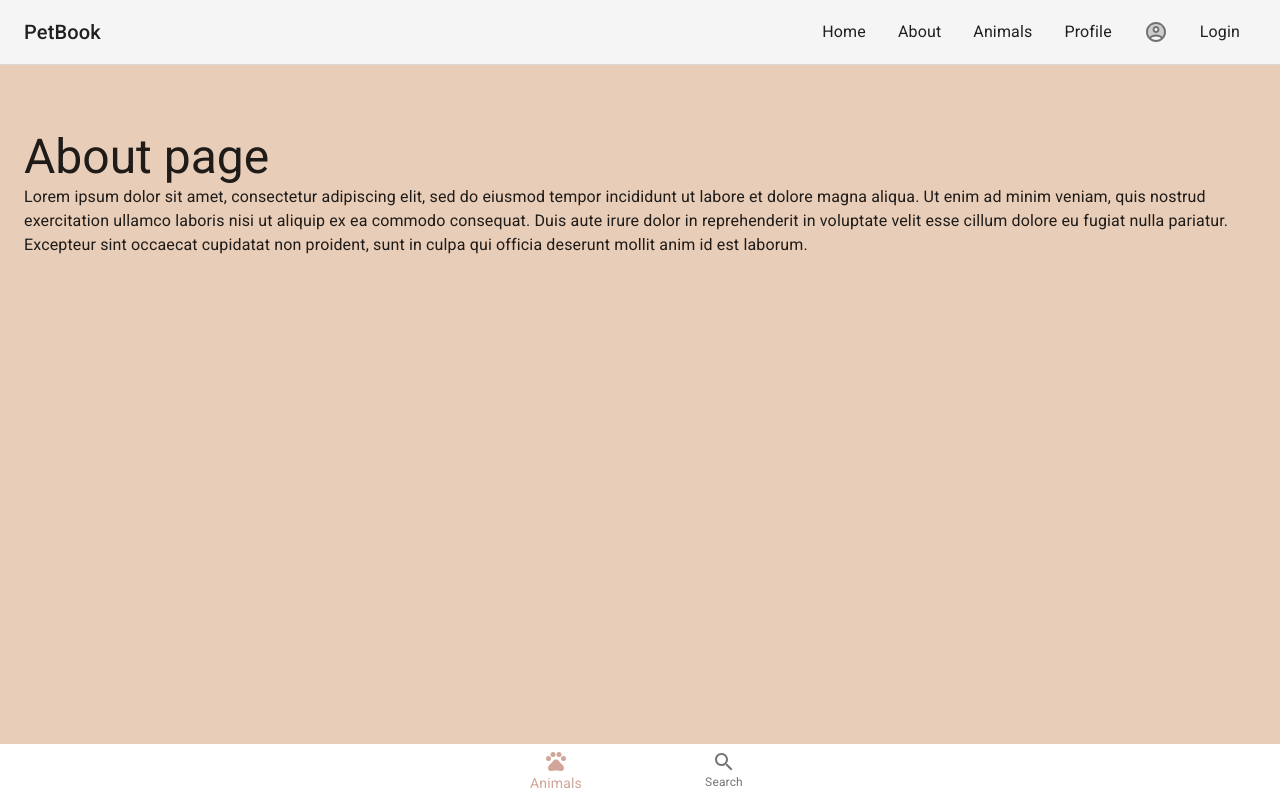
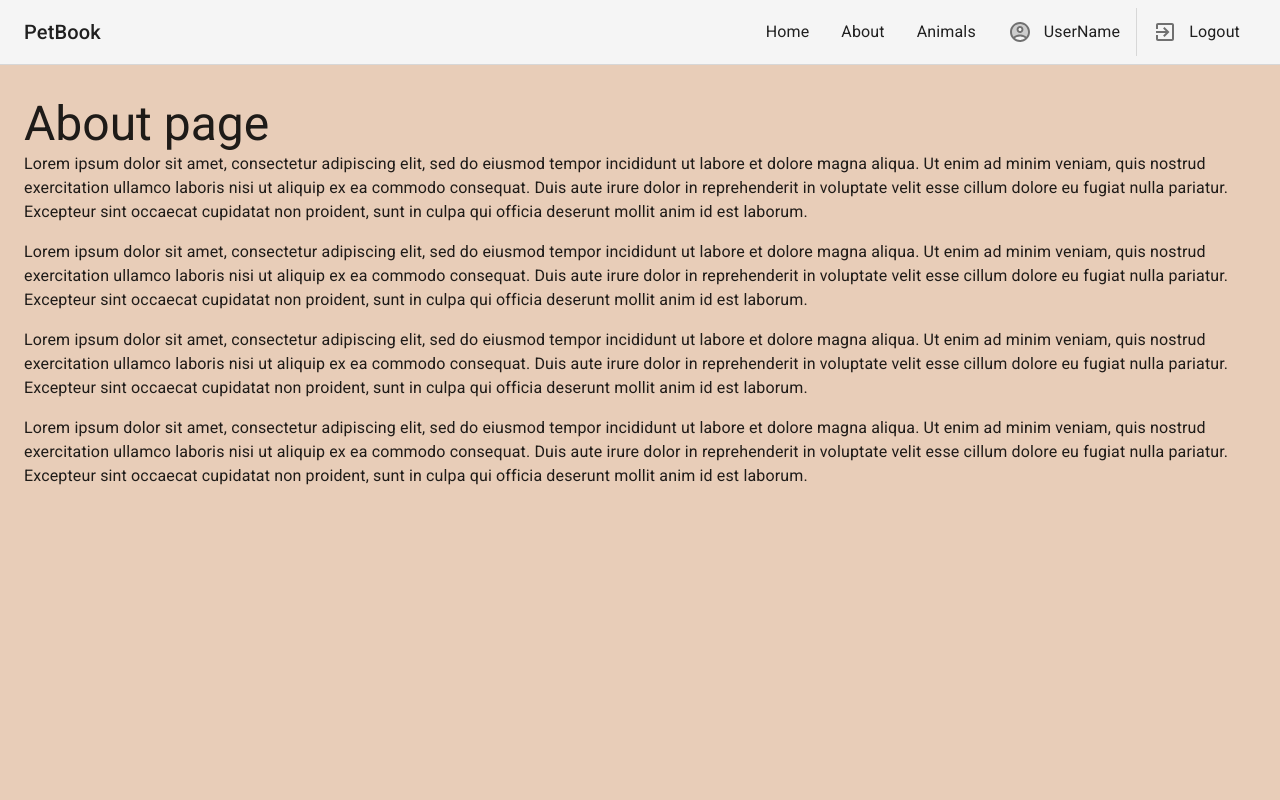
Before and after one commit to pets-oss/pets-front, a React (Create React App) app: page /about in a window 1280 px wide. Built offline with nearby package versions, Linux system fonts and the light colour scheme.

Commit message:
add styles to site navigation components

```diff
--- a/src/App.tsx
+++ b/src/App.tsx
@@ -32,8 +32,8 @@ const useStyles = makeStyles((theme) => ({
     backgroundColor: '#e8cdb8',
   },
   main: {
-    marginTop: theme.spacing(8),
-    marginBottom: theme.spacing(2),
+    marginTop: theme.spacing(12),
+    marginBottom: theme.spacing(10),
   },
   footer: {
     padding: theme.spacing(3, 2),
@@ -57,6 +57,7 @@ function App() {
             <Route exact path="/animal/:id" component={Animal} />
             <Route exact path="/search" component={PageNotImplemented} />
             <Route exact path="/login" component={PageNotImplemented} />
+            <Route exact path="/logout" component={PageNotImplemented} />
             <Route exact path="/" component={Home} />
             <Route component={PageNotFound} />
           </Switch>
--- a/src/components/SiteBottomNavigation.tsx
+++ b/src/components/SiteBottomNavigation.tsx
@@ -1,10 +1,12 @@
 import React from "react";
 import { Link } from "react-router-dom";
-import { makeStyles } from "@material-ui/core/styles";
 import BottomNavigation from "@material-ui/core/BottomNavigation";
 import BottomNavigationAction from "@material-ui/core/BottomNavigationAction";
 import PetsTwoToneIcon from "@material-ui/icons/PetsTwoTone";
 import SearchTwoToneIcon from "@material-ui/icons/SearchTwoTone";
+import { makeStyles } from "@material-ui/core/styles";
+import { useTheme } from '@material-ui/core/styles';
+import useMediaQuery from '@material-ui/core/useMediaQuery';
 
 const useStyles = makeStyles({
   root: {
@@ -15,10 +17,13 @@ const useStyles = makeStyles({
 });
 
 export default function SiteBottomNavigation() {
+  const [value, setValue] = React.useState(0);
   const classes = useStyles();
-  const [value, setValue] = React.useState(0);
+  const theme = useTheme();
 
-  return (
+  // todo - there will be a problem with active nav if route will change
+
+  return useMediaQuery(theme.breakpoints.down('xs')) ? (
     <BottomNavigation
       value={value}
       onChange={(event, newValue) => {
@@ -40,5 +45,5 @@ export default function SiteBottomNavigation() {
         icon={<SearchTwoToneIcon />}
       />
     </BottomNavigation>
-  );
+  ) : null;
 }
--- a/src/components/SiteTopNavigation.tsx
+++ b/src/components/SiteTopNavigation.tsx
@@ -6,39 +6,16 @@ import List from "@material-ui/core/List";
 import ListItem from "@material-ui/core/ListItem";
 import ListItemIcon from "@material-ui/core/ListItemIcon";
 import ListItemText from "@material-ui/core/ListItemText";
+import Divider from "@material-ui/core/Divider";
 import AccountCircleTwoToneIcon from '@material-ui/icons/AccountCircleTwoTone';
+import ExitToAppTwoToneIcon from '@material-ui/icons/ExitToAppTwoTone';
 import { Link as RouterLink, LinkProps as RouterLinkProps } from "react-router-dom";
 import { Omit } from "@material-ui/types";
 
 import { makeStyles } from "@material-ui/core/styles";
+import { useTheme } from "@material-ui/core/styles";
+import useMediaQuery from "@material-ui/core/useMediaQuery";
 
-
-interface ListItemLinkProps {
-  icon?: React.ReactElement;
-  primary: string;
-  to: string;
-}
-
-function ListItemLink(props: ListItemLinkProps) {
-  const { icon, primary, to } = props;
-
-  const renderLink = React.useMemo(
-    () =>
-      React.forwardRef<any, Omit<RouterLinkProps, 'to'>>((itemProps, ref) => (
-        <RouterLink to={to} ref={ref} {...itemProps} />
-      )),
-    [to],
-  );
-
-  return (
-    <li>
-      <ListItem button component={renderLink}>
-        {icon ? <ListItemIcon>{icon}</ListItemIcon> : null}
-        <ListItemText primary={primary} />
-      </ListItem>
-    </li>
-  );
-}
 
 const useStyles = makeStyles((theme) => ({
   '@global': {
@@ -63,27 +40,73 @@ const useStyles = makeStyles((theme) => ({
     flexDirection: 'row',
     padding: 0,
   },
+  menuItem: {
+    [theme.breakpoints.down('sm')]: {
+      display: 'none',
+    }
+  },
   link: {
     margin: theme.spacing(1, 1.5),
   },
 }));
+interface ListItemLinkProps {
+  icon?: React.ReactElement;
+  primary?: string;
+  to: string;
+}
+
+function ListItemLink(props: ListItemLinkProps) {
+  const { icon, primary, to } = props;
+  const classes = useStyles();
+
+  const renderLink = React.useMemo(
+    () =>
+      React.forwardRef<any, Omit<RouterLinkProps, 'to'>>((itemProps, ref) => (
+        <RouterLink className={classes.menuItem} to={to} ref={ref} {...itemProps} />
+      )),
+    [to, classes],
+  );
+
+  return (
+    <li>
+      <ListItem button component={renderLink}>
+        {icon ? <ListItemIcon>{icon}</ListItemIcon> : null}
+        {primary ? <ListItemText primary={primary} /> : null}
+      </ListItem>
+    </li>
+  );
+}
+
+const isUserLoggedIn = true;
 
 export default function SiteTopNavigation() {
   const classes = useStyles();
+  const theme = useTheme();
 
   return (
     <div>
-      <AppBar position="static" color="default" elevation={0} className={classes.appBar}>
+      <AppBar position="fixed" color="default" elevation={0} className={classes.appBar}>
         <Toolbar className={classes.toolbar}>
           <Typography variant="h6" color="inherit" noWrap className={classes.toolbarTitle}>
             PetBook
           </Typography>
           <List component="nav" className={classes.toolbarMenuRow} aria-label="top navigation">
-            <ListItemLink to="/" primary="Home" />
-            <ListItemLink to="/about" primary="About" />
-            <ListItemLink to="/animal-list" primary="Animals" />
-            <ListItemLink to="/user-profile" primary="Profile" />
-            <ListItemLink to="/login" primary="Login" icon={<AccountCircleTwoToneIcon />} />
+            {useMediaQuery(theme.breakpoints.up('sm')) ? (
+              <>
+                <ListItemLink to="/" primary="Home" />
+                <ListItemLink to="/about" primary="About" />
+                {isUserLoggedIn ? <ListItemLink to="/animal-list" primary="Animals" /> : null}
+              </>
+            ) : null}
+            {isUserLoggedIn ? (
+              <>
+                <ListItemLink to="/user-profile" primary="UserName" icon={<AccountCircleTwoToneIcon />} />
+                <Divider orientation="vertical" flexItem />
+                <ListItemLink to="/logout" primary="Logout" icon={<ExitToAppTwoToneIcon />} />
+              </>
+            ) : (
+              <ListItemLink to="/login" primary="Login" icon={<AccountCircleTwoToneIcon />} />
+            )}
           </List>
         </Toolbar>
       </AppBar>
--- a/src/pages/About.tsx
+++ b/src/pages/About.tsx
@@ -7,7 +7,16 @@ function About() {
       <Typography variant="h3" component="h1">
         About page
       </Typography>
-      <Typography variant="body1">
+      <Typography variant="body1" paragraph>
+        Lorem ipsum dolor sit amet, consectetur adipiscing elit, sed do eiusmod tempor incididunt ut labore et dolore magna aliqua. Ut enim ad minim veniam, quis nostrud exercitation ullamco laboris nisi ut aliquip ex ea commodo consequat. Duis aute irure dolor in reprehenderit in voluptate velit esse cillum dolore eu fugiat nulla pariatur. Excepteur sint occaecat cupidatat non proident, sunt in culpa qui officia deserunt mollit anim id est laborum.
+      </Typography>
+      <Typography variant="body1" paragraph>
+        Lorem ipsum dolor sit amet, consectetur adipiscing elit, sed do eiusmod tempor incididunt ut labore et dolore magna aliqua. Ut enim ad minim veniam, quis nostrud exercitation ullamco laboris nisi ut aliquip ex ea commodo consequat. Duis aute irure dolor in reprehenderit in voluptate velit esse cillum dolore eu fugiat nulla pariatur. Excepteur sint occaecat cupidatat non proident, sunt in culpa qui officia deserunt mollit anim id est laborum.
+      </Typography>
+      <Typography variant="body1" paragraph>
+        Lorem ipsum dolor sit amet, consectetur adipiscing elit, sed do eiusmod tempor incididunt ut labore et dolore magna aliqua. Ut enim ad minim veniam, quis nostrud exercitation ullamco laboris nisi ut aliquip ex ea commodo consequat. Duis aute irure dolor in reprehenderit in voluptate velit esse cillum dolore eu fugiat nulla pariatur. Excepteur sint occaecat cupidatat non proident, sunt in culpa qui officia deserunt mollit anim id est laborum.
+      </Typography>
+      <Typography variant="body1" paragraph>
         Lorem ipsum dolor sit amet, consectetur adipiscing elit, sed do eiusmod tempor incididunt ut labore et dolore magna aliqua. Ut enim ad minim veniam, quis nostrud exercitation ullamco laboris nisi ut aliquip ex ea commodo consequat. Duis aute irure dolor in reprehenderit in voluptate velit esse cillum dolore eu fugiat nulla pariatur. Excepteur sint occaecat cupidatat non proident, sunt in culpa qui officia deserunt mollit anim id est laborum.
       </Typography>
     </div>
--- a/src/theme.ts
+++ b/src/theme.ts
@@ -13,6 +13,13 @@ const theme = createMuiTheme({
       dark: "#002115",
     },
   },
+  overrides: {
+    MuiListItemIcon: {
+      root: {
+        minWidth: 36,
+      }
+    }
+  }
 });
 
 export default theme;
```
